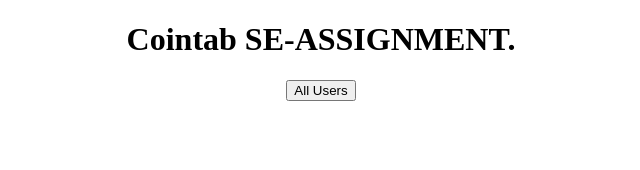
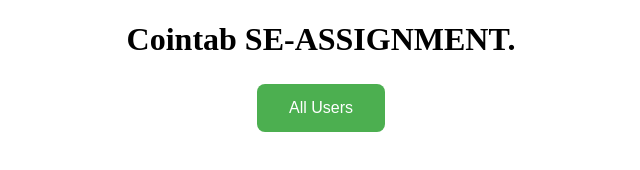
Before and after one commit to sauravs4h/cointab, a plain HTML site: page frontend/index.html in a window 1280 px wide. Shown: the whole page, without its empty margins (319-959 px from the left). Drawn offline with Linux system fonts and the light colour scheme.

Commit message:
add button css

```diff
--- a/frontend/css/home.css
+++ b/frontend/css/home.css
@@ -54,3 +54,26 @@
     width: 50%;
   }
 }
+
+
+#allUserButton {
+  background-color: #4CAF50; /* Green */
+  border: none;
+  color: white;
+  padding: 15px 32px;
+  text-align: center;
+  text-decoration: none;
+  display: inline-block;
+  font-size: 16px;
+  margin: 4px 2px;
+  cursor: pointer;
+  border-radius: 8px;
+}
+
+#allUserButton:hover {
+  background-color: #45a049; /* Darker Green */
+}
+
+#allUserButton:active {
+  background-color: #3e8e41; /* Active Color */
+}
--- a/frontend/javascript/home.js
+++ b/frontend/javascript/home.js
@@ -9,6 +9,7 @@
 allUserButton.addEventListener("click", showtable);
 
 async function showtable() {
+  tableDiv.innerHTML = "";
   try {
     let apiData = await fetch("https://jsonplaceholder.typicode.com/users", {
       method: "Get",
```
